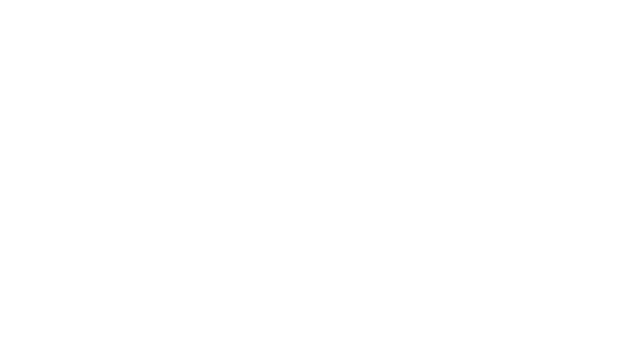
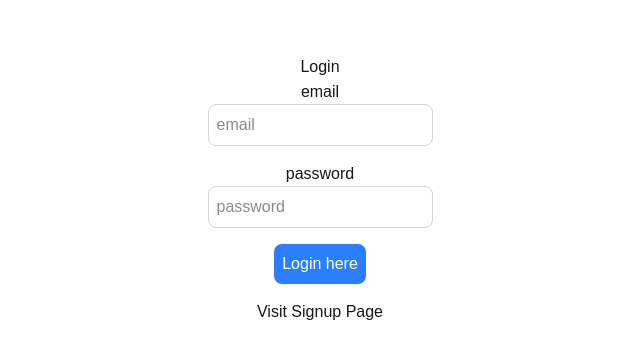
Before and after one commit to AliasAhshan/auth-app, a Next.js app: page /login in a window 1280 px wide. Shown: the part 211-570 px from the top of the page, without its empty margins (320-960 px from the left). Built offline with nearby package versions, Linux system fonts and the light colour scheme.

Commit message:
Finished making blueprint for initial signup/login pages for frontend

```diff
--- a/src/app/login/page.tsx
+++ b/src/app/login/page.tsx
@@ -1,12 +1,55 @@
-export default function LoginPage() {
+"use client";
+import Link from "next/link";
+import React from "react";
+import {useRouter} from "next/navigation";
+import {axios} from "axios";
 
 
-return (
-	<div className="flex">
-		<h1 className="text-center text-white text-2xl">Login</h1>
+
+export default function LoginPage() {
+	const [user, setUser] = React.useState({
+		email: "",
+		password: "",
+	})
+
+	const onLogin = async () => {
+
+	}
+
+
+
+
+
+
+
+
+	return (
+	<div className="flex flex-col items-center justify-center min-h-screen py-2">
+		<h1>Login</h1>
+		<hr />
+		<label htmlFor="email">email</label>
+		<input
+		className="p-2 border border-gray-300 rounded-lg mb-4 focus:outline-none focus:border-gray-600"
+			id="email"
+			type="text"
+			value={user.email}
+			onChange={(e) => setUser({...user, email: e.target.value})}
+			placeholder="email"
+		/>
+		<label htmlFor="password">password</label>
+		<input
+		className="p-2 border border-gray-300 rounded-lg mb-4 focus:outline-none focus:border-gray-600"
+			id="password"
+			type="password"
+			value={user.password}
+			onChange={(e) => setUser({...user, password: e.target.value})}
+			placeholder="password"
+		/>
+		<button
+		onClick={onLogin}
+		className="p-2 bg-blue-500 text-white rounded-lg mb-4 hover:bg-blue-600">Login here</button>
+		<Link href="/signup">Visit Signup Page</Link>
 	</div>
 
 	)
-
-
 }
--- /dev/null
+++ b/src/app/profile/[id]/page.tsx
@@ -0,0 +1,11 @@
+export default function UserProfile({params}: any) {
+    return (
+        <div className="flex flex-col items-center justify-center min-h-screen py-2">
+            <h1>Profile</h1>
+            <hr />
+            <p className="text-4xl">Profile Page
+            <span className="p-2 ml-2 rounded bg-orange-500 text-black">{params.id}</span></p>
+        </div>
+
+    )
+}
--- /dev/null
+++ b/src/app/profile/page.tsx
@@ -0,0 +1,10 @@
+export default function ProfilePage() {
+    return (
+        <div className="flex flex-col items-center justify-center min-h-screen py-2">
+            <h1>Profile</h1>
+            <hr />
+            <p>Profile Page</p>
+        </div>
+
+    )
+}
--- a/src/app/signup/page.tsx
+++ b/src/app/signup/page.tsx
@@ -55,7 +55,10 @@
 			onChange={(e) => setUser({...user, password: e.target.value})}
 			placeholder="password"
 		/>
-		<button></button>
+		<button
+		onClick={onSignup}
+		className="p-2 bg-blue-500 text-white rounded-lg mb-4 hover:bg-blue-600">Signup here</button>
+		<Link href="/login">Visit Login Page</Link>
 	</div>
 
 	)
```
